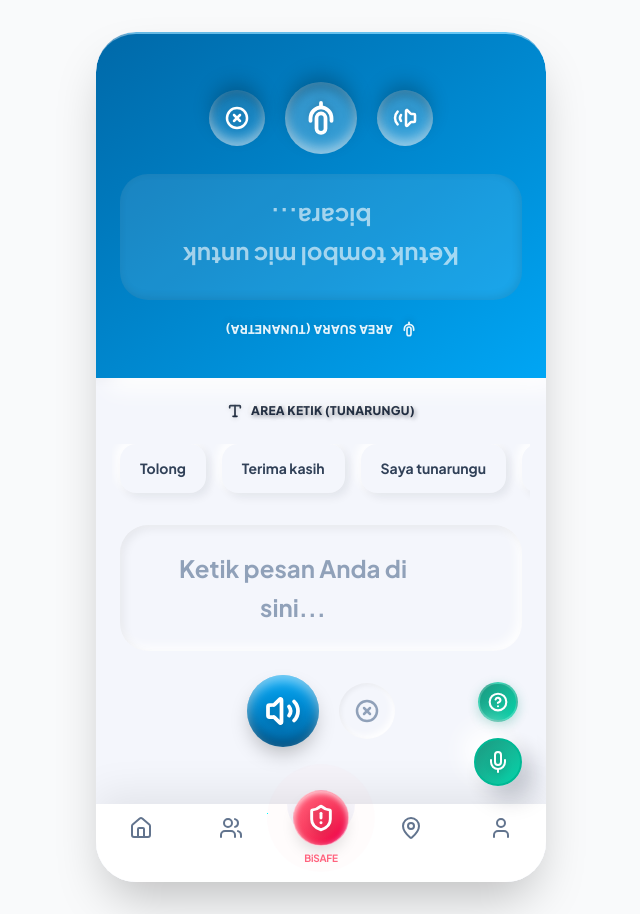
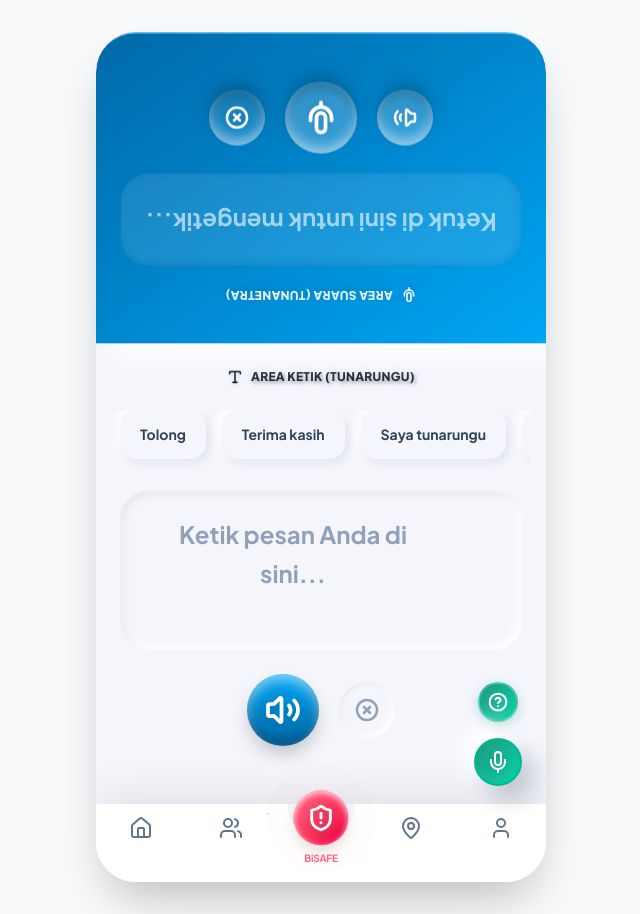
Before and after one commit to muhammaddz4ki/diBISAlitas, a Next.js app in the folder web/: page /app/bisapa in a window 1280 px wide. Shown: the whole page, without its empty margins (319-959 px from the left). Built offline with nearby package versions, Linux system fonts and the light colour scheme.

Commit message:
fix: resolve highContrast bug and UI updates

```diff
--- a/web/src/app/app/bisapa/page.tsx
+++ b/web/src/app/app/bisapa/page.tsx
@@ -25,6 +25,8 @@ export default function BiSapaPage() {
   const [topText, setTopText] = useState("");
   const [bottomText, setBottomText] = useState("");
   const [isListening, setIsListening] = useState(false);
+  const [showCustomKeyboard, setShowCustomKeyboard] = useState(false);
+  const [isUpper, setIsUpper] = useState(false);
 
   const recognitionRef = useRef<any>(null);
 
@@ -104,22 +106,109 @@ export default function BiSapaPage() {
     window.speechSynthesis.speak(utterance);
   };
 
+  const handleCustomKey = (key: string) => {
+    if (key === '⌫') {
+      setTopText(prev => prev.slice(0, -1));
+    } else if (key === 'Spasi') {
+      setTopText(prev => prev + ' ');
+    } else if (key === 'Selesai') {
+      setShowCustomKeyboard(false);
+      speakText(topText);
+    } else if (key === '⇧') {
+      setIsUpper(!isUpper);
+    } else if (key === '123') {
+      // Untuk sederhananya, kita abaikan switch ke angka atau bisa implementasi nanti
+    } else {
+      setTopText(prev => prev + (isUpper ? key.toUpperCase() : key.toLowerCase()));
+      if (isUpper) setIsUpper(false); // auto lowercase after 1 char like mobile
+    }
+  };
+
+  const QWERTY = [
+    ['q', 'w', 'e', 'r', 't', 'y', 'u', 'i', 'o', 'p'],
+    ['a', 's', 'd', 'f', 'g', 'h', 'j', 'k', 'l'],
+    ['⇧', 'z', 'x', 'c', 'v', 'b', 'n', 'm', '⌫'],
+    ['123', 'Spasi', 'Selesai']
+  ];
+
   return (
-    <div className={`flex flex-col h-full bg-[#f4f6fc] font-sans ${colorfulMode ? "selection:bg-sky-500/20" : "selection:bg-[#1B9981]/20"}`}>
+    <div
+      className={`flex flex-col h-full bg-[#f4f6fc] font-sans ${colorfulMode ? "selection:bg-sky-500/20" : "selection:bg-[#1B9981]/20"}`}
+      onClick={() => {
+        if (showCustomKeyboard) setShowCustomKeyboard(false);
+      }}
+    >
 
       {/* ── TOP SECTION (Rotated 180) ── */}
-      <div className={`flex-[0.45] flex flex-col p-6 pt-10 pb-12 bg-gradient-to-br ${themeGrad} rotate-180 rounded-b-[2.5rem] shadow-3d z-20 border-b-2 border-white/40`}>
-        <div className="w-full h-full flex flex-col justify-between max-w-md mx-auto">
+      <div className={`relative flex-[0.45] flex flex-col bg-gradient-to-br ${themeGrad} rotate-180 rounded-b-[2.5rem] shadow-3d z-20 border-b-2 border-white/40 overflow-hidden`}>
+
+        {showCustomKeyboard ? (
+          <div className="absolute inset-0 z-50 flex flex-col">
+            {/* Backdrop for closing when clicking outside the keyboard area */}
+            <div className="flex-1 bg-black/40 backdrop-blur-[2px]">
+              {/* Text display area floating above keyboard */}
+              <div className="w-full h-full flex flex-col p-4 pb-2 justify-end">
+                <div
+                  className="w-full bg-white rounded-2xl p-4 shadow-lg text-slate-800 text-[20px] font-medium break-words leading-snug min-h-[60px] flex items-center justify-center"
+                  onClick={(e) => e.stopPropagation()}
+                >
+                  {topText}<span className="animate-pulse font-light ml-0.5 text-slate-400">|</span>
+                </div>
+              </div>
+            </div>
+
+            {/* Keyboard Area (iOS Style) */}
+            <div className="bg-[#d1d5db] w-full p-2 pb-4 sm:pb-6 flex flex-col gap-2.5 shadow-[0_-4px_10px_rgba(0,0,0,0.1)] rounded-t-xl" onClick={(e) => e.stopPropagation()}>
+              {QWERTY.map((row, i) => (
+                <div key={i} className={`flex justify-center gap-1.5 px-0.5 ${i === 1 ? 'px-4' : ''}`}>
+                  {row.map(k => {
+                    const isControl = ['⇧', '⌫', '123', 'Selesai'].includes(k);
+                    let btnClass = "h-11 rounded-[6px] font-medium flex items-center justify-center shadow-[0_1.2px_0_rgba(0,0,0,0.3)] text-[19px] active:translate-y-[1px] active:shadow-none transition-all";
+
+                    if (isControl) {
+                      btnClass += " bg-[#AEB3BC] text-slate-800";
+                    } else if (k === 'Spasi') {
+                      btnClass += " bg-white text-slate-800";
+                    } else {
+                      btnClass += " bg-white text-black";
+                    }
+
+                    if (k === 'Spasi') btnClass += " flex-[4]";
+                    else if (k === 'Selesai') btnClass += " flex-[1.5] bg-[#007AFF] text-white font-bold text-[15px]";
+                    else if (k === '⇧' || k === '⌫' || k === '123') btnClass += " flex-[1.5] text-[15px]";
+                    else btnClass += " flex-1 max-w-[40px]";
+
+                    const displayKey = isUpper && !isControl ? k.toUpperCase() : k;
+
+                    return (
+                      <button
+                        key={k}
+                        onClick={() => handleCustomKey(k)}
+                        className={btnClass}
+                      >
+                        {displayKey}
+                      </button>
+                    );
+                  })}
+                </div>
+              ))}
+            </div>
+          </div>
+        ) : (
+          <div className="w-full h-full flex flex-col justify-between max-w-md mx-auto p-6 pt-10 pb-12">
             <div className="text-white/90 font-black tracking-wide text-[12px] uppercase flex items-center justify-center gap-2 drop-shadow-md">
               <Mic className="w-4 h-4" strokeWidth={2.5} /> Area Suara (Tunanetra)
             </div>
 
             <textarea
               value={topText}
-            onChange={(e) => setTopText(e.target.value)}
-            placeholder="Ketuk tombol mic untuk bicara..."
-            className="w-full flex-1 my-5 bg-white/10 border-none rounded-[28px] p-6 text-white placeholder-white/60 focus:bg-white/20 focus:outline-none focus:ring-0 resize-none text-[24px] font-bold leading-relaxed text-center shadow-[inset_2px_2px_10px_rgba(0,0,0,0.1)] transition-all"
-            readOnly={isListening}
+              readOnly
+              onClick={(e) => {
+                e.stopPropagation();
+                if (!isListening) setShowCustomKeyboard(true);
+              }}
+              placeholder="Ketuk di sini untuk mengetik..."
+              className="w-full flex-1 my-5 bg-white/10 border-none rounded-[28px] p-6 text-white placeholder-white/60 focus:bg-white/20 focus:outline-none focus:ring-0 resize-none text-[24px] font-bold leading-relaxed text-center shadow-[inset_2px_2px_10px_rgba(0,0,0,0.1)] transition-all cursor-pointer"
             />
 
             <div className="flex justify-center items-center gap-5">
@@ -130,7 +219,6 @@ export default function BiSapaPage() {
                 <Volume2 className="w-6 h-6 text-white drop-shadow-md" strokeWidth={2.5} />
               </button>
 
-            {/* Main Action Button with Pulse if listening */}
               <div className="relative">
                 {isListening && (
                   <span className="absolute inset-0 rounded-full bg-rose-400 animate-ping opacity-75"></span>
@@ -156,6 +244,7 @@ export default function BiSapaPage() {
               </button>
             </div>
           </div>
+        )}
       </div>
 
       {/* ── BOTTOM SECTION (Normal) ── */}
--- a/web/src/app/app/dashboard/page.tsx
+++ b/web/src/app/app/dashboard/page.tsx
@@ -419,7 +419,7 @@ export default function DashboardPage() {
 }
 
 function FeatureCard({ href, title, desc, icon, bg, buttonColor }: { href: string; title: string; desc: string; icon: React.ReactNode; bg: string; buttonColor: string }) {
-  const { reduceMotion } = useAccessibility();
+  const { reduceMotion, highContrast } = useAccessibility();
   const itemVariants: Variants = {
     hidden: { opacity: 0, y: reduceMotion ? 0 : 20 },
     show: { opacity: 1, y: 0, transition: { type: "spring", stiffness: 300, damping: 24, duration: reduceMotion ? 0 : undefined } }
@@ -474,7 +474,7 @@ function FeatureCard({ href, title, desc, icon, bg, buttonColor }: { href: strin
         href={href}
         className="block group -webkit-tap-highlight-color-transparent"
       >
-        <div className="bg-transparent p-4 rounded-[24px] shadow-3d shadow-3d-hover shadow-3d-active border border-slate-300 flex items-center gap-4 relative overflow-hidden">
+        <div className={`bg-transparent p-4 rounded-[24px] shadow-3d shadow-3d-hover shadow-3d-active flex items-center gap-4 relative overflow-hidden ${highContrast ? 'border border-slate-300' : ''}`}>
 
           <div className={`w-14 h-14 ${bg} rounded-[18px] flex items-center justify-center shrink-0 icon-3d`}>
             {icon}
@@ -503,7 +503,7 @@ function FeatureCard({ href, title, desc, icon, bg, buttonColor }: { href: strin
 }
 
 function CourseCard({ title, category, duration, image }: { title: string; category: string; duration: string; image: string }) {
-  const { reduceMotion } = useAccessibility();
+  const { reduceMotion, highContrast } = useAccessibility();
   const itemVariants: Variants = {
     hidden: { opacity: 0, x: reduceMotion ? 0 : 20 },
     show: { opacity: 1, x: 0, transition: { type: "spring", stiffness: 300, damping: 24, duration: reduceMotion ? 0 : undefined } }
@@ -512,7 +512,7 @@ function CourseCard({ title, category, duration, image }: { title: string; categ
   return (
     <motion.div variants={itemVariants}>
       <Link href="/app/bipintar" className="snap-start shrink-0 w-[200px] block group -webkit-tap-highlight-color-transparent">
-      <div className="bg-transparent rounded-[20px] p-2.5 shadow-3d shadow-3d-hover shadow-3d-active border border-slate-300">
+      <div className={`bg-transparent rounded-[20px] p-2.5 shadow-3d shadow-3d-hover shadow-3d-active ${highContrast ? 'border border-slate-300' : ''}`}>
         <div className="w-full h-[120px] rounded-[14px] mb-3 relative overflow-hidden icon-3d">
           <div className="absolute inset-0 bg-slate-200" style={{ backgroundImage: `url('${image}')`, backgroundSize: 'cover', backgroundPosition: 'center' }}></div>
           <div className="absolute inset-0 bg-gradient-to-t from-black/40 to-transparent mix-blend-multiply"></div>
@@ -537,7 +537,7 @@ function CourseCard({ title, category, duration, image }: { title: string; categ
 }
 
 function CommunityCard({ title, date, category }: { title: string; date: string; category: string }) {
-  const { reduceMotion } = useAccessibility();
+  const { reduceMotion, highContrast } = useAccessibility();
   const itemVariants: Variants = {
     hidden: { opacity: 0, y: reduceMotion ? 0 : 20 },
     show: { opacity: 1, y: 0, transition: { type: "spring", stiffness: 300, damping: 24, duration: reduceMotion ? 0 : undefined } }
@@ -557,7 +557,7 @@ function CommunityCard({ title, date, category }: { title: string; date: string;
   return (
     <motion.div variants={itemVariants}>
       <Link href="/app/komunitas" className="block group -webkit-tap-highlight-color-transparent">
-      <div className="bg-transparent p-4 rounded-[24px] shadow-3d shadow-3d-hover shadow-3d-active border border-slate-300 flex items-center gap-4 transition-all">
+      <div className={`bg-transparent p-4 rounded-[24px] shadow-3d shadow-3d-hover shadow-3d-active flex items-center gap-4 transition-all ${highContrast ? 'border border-slate-300' : ''}`}>
         <div className={`w-14 h-14 ${bgGradient} rounded-[16px] flex items-center justify-center shrink-0 bubble-3d border-none text-white`}>
           {icon}
         </div>
```
Lines whose indentation alone changed are shown as unchanged.
